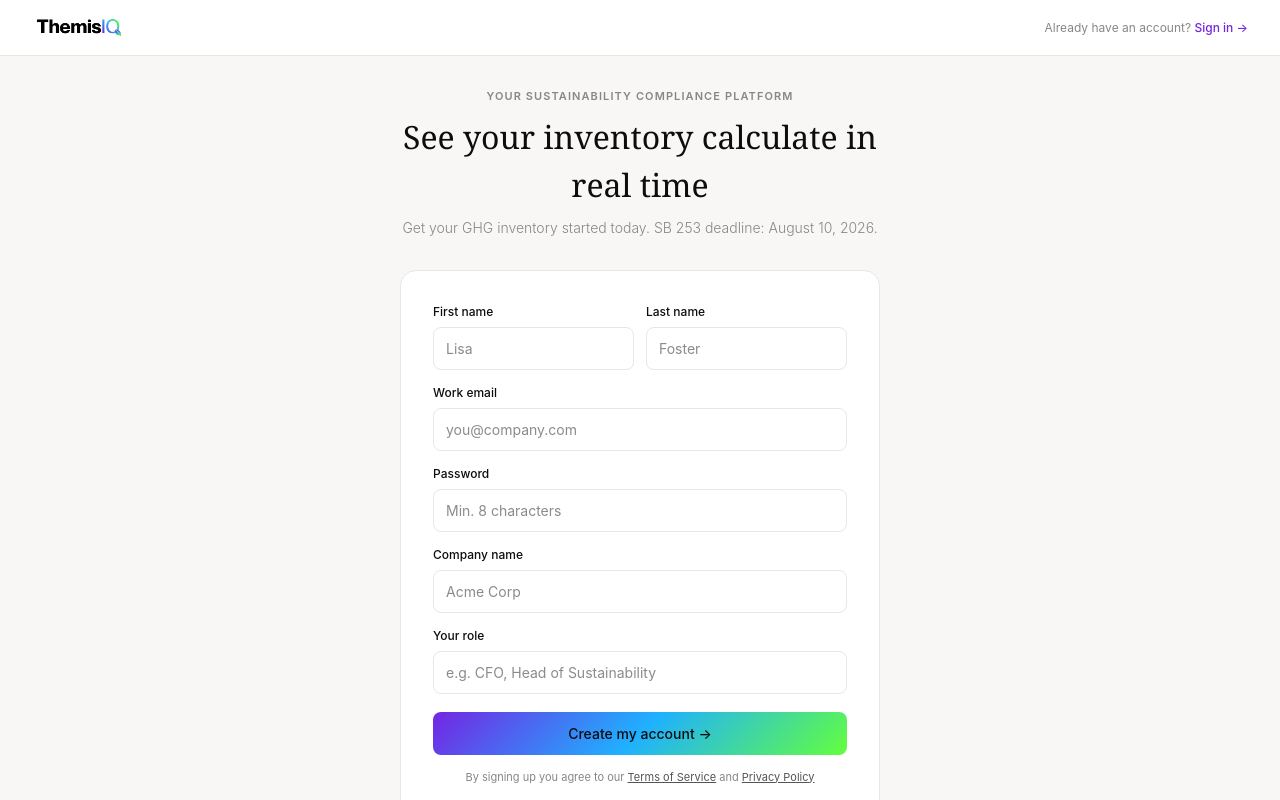
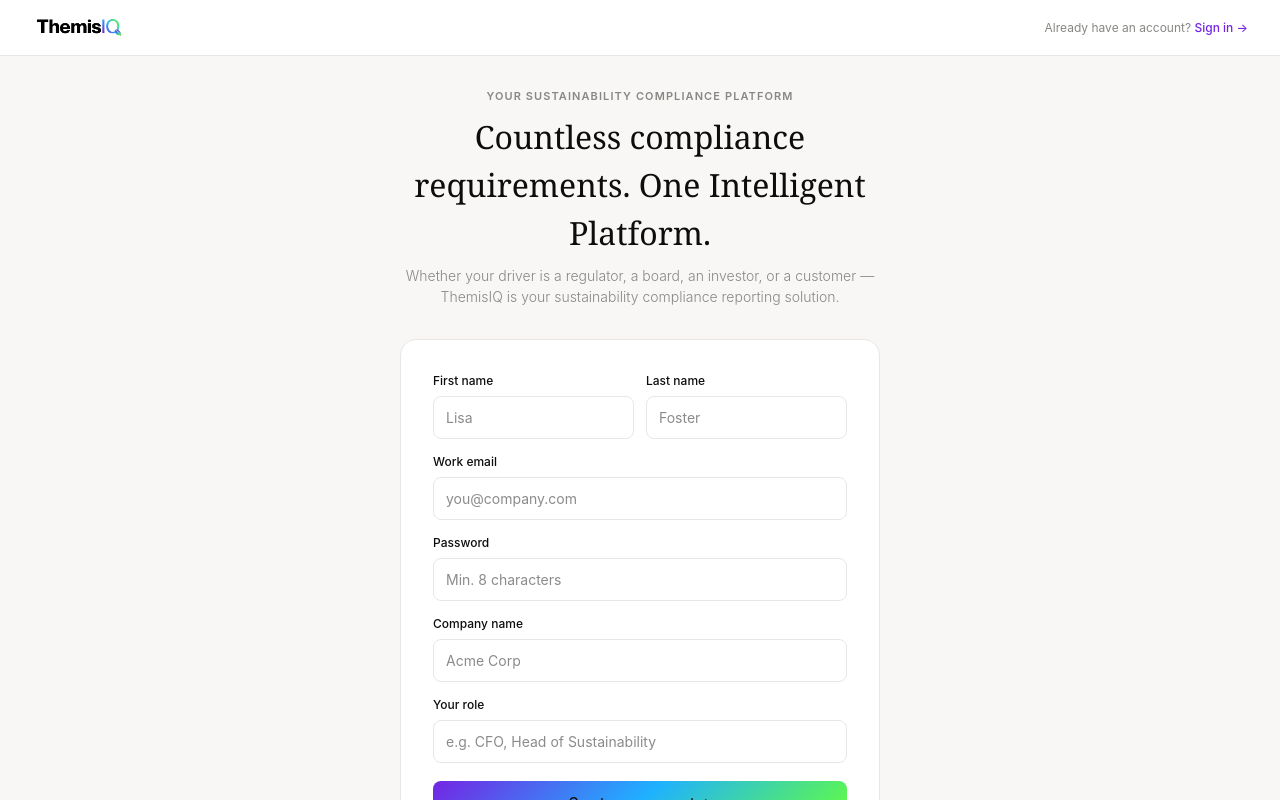
Before and after one commit to themisiqco/themisiq, a Next.js app: page /signup in a window 1280 px wide. Shown: the top 800 px of the page. Built offline with nearby package versions, Linux system fonts and the light colour scheme; no server answers.

Commit message:
fix: signup page updated with platform-wide USP and messaging

```diff
--- a/app/signup/page.tsx
+++ b/app/signup/page.tsx
@@ -68,8 +68,8 @@ export default function SignupPage() {
           {/* HEADER */}
           <div style={{ textAlign: 'center', marginBottom: '2rem' }}>
             <div style={{ fontSize: 11, fontWeight: 600, letterSpacing: '0.1em', textTransform: 'uppercase' as const, color: '#888784', marginBottom: 8 }}>Your sustainability compliance platform</div>
-            <h1 style={{ fontFamily: 'Georgia, serif', fontSize: '2rem', fontWeight: 400, color: '#0d0d0d', marginBottom: 8 }}>See your inventory calculate in real time</h1>
-            <p style={{ fontSize: 14, color: '#888784', fontWeight: 300 }}>Get your GHG inventory started today. SB 253 deadline: August 10, 2026.</p>
+            <h1 style={{ fontFamily: 'Georgia, serif', fontSize: '2rem', fontWeight: 400, color: '#0d0d0d', marginBottom: 8 }}>Countless compliance requirements. One Intelligent Platform.</h1>
+            <p style={{ fontSize: 14, color: '#888784', fontWeight: 300 }}>Whether your driver is a regulator, a board, an investor, or a customer — ThemisIQ is your sustainability compliance reporting solution.</p>
           </div>
 
           {/* FORM */}
```
